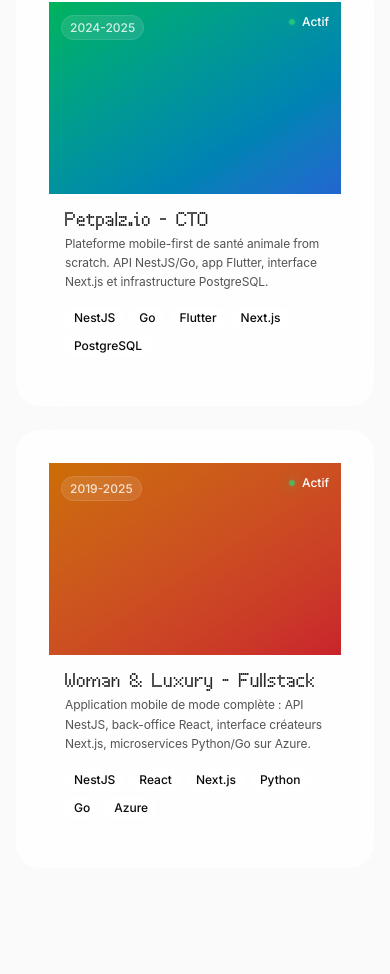
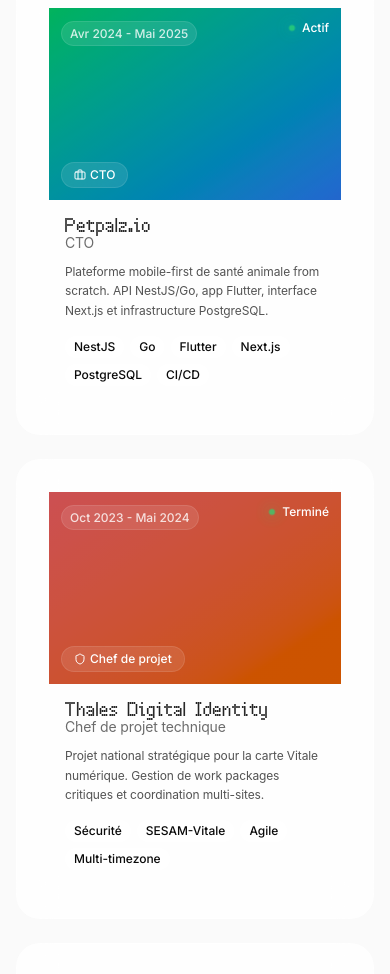
Before and after one commit to MylanAtlani/my_portfolio, a Next.js app: page /en in a window 390 px wide. Shown: the part 3982-4956 px from the top of the page. Built offline with nearby package versions, Linux system fonts and the light colour scheme.

Commit message:
add projects and some animations to the website

```diff
--- a/app/[locale]/page.tsx
+++ b/app/[locale]/page.tsx
@@ -1,11 +1,14 @@
 'use client';
 
 import { useTranslations } from 'next-intl';
-import { ArrowRight, Code2, Zap, Palette, Mail, Download, Github, ExternalLink, Linkedin, Server, Database, Cloud } from 'lucide-react';
+import { ArrowRight, Code2, Zap, Palette, Mail, Download, Github, ExternalLink, Linkedin, Server, Database, Cloud, Award, Users, Globe, Shield, Briefcase, GraduationCap } from 'lucide-react';
 import { ProgressDots } from '@/components/ui/progress-dots';
+import { useInView } from '@/hooks/use-in-view';
 
 export default function HomePage() {
   const t = useTranslations('home');
+  const [techRef, techInView] = useInView({ threshold: 0.3 });
+  const [projectsRef, projectsInView] = useInView({ threshold: 0.1 });
 
   const features = [
     {
@@ -30,28 +33,125 @@
 
   const projects = [
     {
-      title: 'Ciffréo Bona - Lead Developer',
+      title: 'Ciffréo Bona',
+      role: 'Lead Developer',
       description: 'Architecture backend moderne avec Go & NestJS, intégration OpenSearch, pipelines CI/CD et connexion ERP. Latence divisée par 2.',
-      technologies: ['Go', 'NestJS', 'OpenSearch', 'Docker', 'PayXpert'],
+      technologies: ['Go', 'NestJS', 'OpenSearch', 'Docker', 'PayXpert', 'GitHub Actions'],
       status: 'active',
       gradient: 'from-blue-400 to-purple-500',
-      period: '2024-2025'
+      period: 'Déc 2024 - Juin 2025',
+      type: 'Lead Dev',
+      icon: Server
     },
     {
-      title: 'Petpalz.io - CTO',
+      title: 'Petpalz.io',
+      role: 'CTO',
       description: 'Plateforme mobile-first de santé animale from scratch. API NestJS/Go, app Flutter, interface Next.js et infrastructure PostgreSQL.',
-      technologies: ['NestJS', 'Go', 'Flutter', 'Next.js', 'PostgreSQL'],
+      technologies: ['NestJS', 'Go', 'Flutter', 'Next.js', 'PostgreSQL', 'CI/CD'],
       status: 'active',
       gradient: 'from-green-400 to-blue-500',
-      period: '2024-2025'
+      period: 'Avr 2024 - Mai 2025',
+      type: 'CTO',
+      icon: Briefcase
     },
     {
-      title: 'Woman & Luxury - Fullstack',
+      title: 'Thales Digital Identity',
+      role: 'Chef de projet technique',
+      description: 'Projet national stratégique pour la carte Vitale numérique. Gestion de work packages critiques et coordination multi-sites.',
+      technologies: ['Sécurité', 'SESAM-Vitale', 'Agile', 'Multi-timezone'],
+      status: 'completed',
+      gradient: 'from-red-400 to-orange-500',
+      period: 'Oct 2023 - Mai 2024',
+      type: 'Chef de projet',
+      icon: Shield
+    },
+    {
+      title: 'La Plateforme_',
+      role: 'Responsable pédagogique',
+      description: 'Responsable des cursus Cybersécurité, Réseau et Développement. Création contenus, évaluation et suivi des apprenants.',
+      technologies: ['Cybersécurité', 'Réseau IP', 'Pédagogie', 'Evaluation'],
+      status: 'completed',
+      gradient: 'from-purple-400 to-pink-500',
+      period: 'Août 2022 - Oct 2023',
+      type: 'Education',
+      icon: GraduationCap
+    },
+    {
+      title: 'KBRW',
+      role: 'Lead Software Engineer',
+      description: 'Solutions WMS/OMS pour grands groupes (Michelin, LVMH, PSA). Architecture Elixir, NodeJS, React avec déploiement Jenkins.',
+      technologies: ['Elixir', 'NodeJS', 'React', 'SOLR', 'AWS', 'Jenkins'],
+      status: 'completed',
+      gradient: 'from-indigo-400 to-blue-500',
+      period: 'Nov 2020 - Sept 2021',
+      type: 'Lead Dev',
+      icon: Server
+    },
+    {
+      title: 'Woman & Luxury',
+      role: 'Freelance Développeur FullStack',
       description: 'Application mobile de mode complète : API NestJS, back-office React, interface créateurs Next.js, microservices Python/Go sur Azure.',
       technologies: ['NestJS', 'React', 'Next.js', 'Python', 'Go', 'Azure'],
       status: 'active',
       gradient: 'from-orange-400 to-red-500',
-      period: '2019-2025'
+      period: 'Mai 2019 - Mars 2025',
+      type: 'Fullstack',
+      icon: Code2
+    },
+    {
+      title: 'NEXEN Partners',
+      role: 'Architecte informatique',
+      description: 'Scripts Python pour déploiement AWS, documentation architecture réseau nationale SAMU, POCs ReactJS et VueJS.',
+      technologies: ['Python', 'AWS', 'ReactJS', 'VueJS', 'Architecture'],
+      status: 'completed',
+      gradient: 'from-teal-400 to-green-500',
+      period: 'Mars 2020 - Juil 2020',
+      type: 'Stage',
+      icon: Cloud
+    },
+    {
+      title: 'DIZIO LAB',
+      role: 'Chef de projet & Product owner',
+      description: 'Management équipe de 3 développeurs, coordination projets parallèles, audits techniques Android, gestion relations clients.',
+      technologies: ['Management', 'Android', 'Ruby', 'Product Owner'],
+      status: 'completed',
+      gradient: 'from-cyan-400 to-blue-500',
+      period: 'Sept 2019 - Fév 2020',
+      type: 'Management',
+      icon: Users
+    },
+    {
+      title: 'Epitech VR Project',
+      role: 'Développeur chef de projet',
+      description: 'Visite virtuelle école Epitech Marseille avec Unity en collaboration avec 3Drudder. Management équipe de 5 développeurs.',
+      technologies: ['Unity', 'VR', 'C#', 'Management', '3D'],
+      status: 'completed',
+      gradient: 'from-violet-400 to-purple-500',
+      period: 'Mai 2017 - Mai 2018',
+      type: 'Projet étudiant',
+      icon: Award
+    },
+    {
+      title: 'Groupe SII',
+      role: 'Développeur VR',
+      description: 'Établissement pôle VR/AR. Visualisation ordinateur démonté en réalité augmentée avec casque Daqri.',
+      technologies: ['VR', 'AR', 'Daqri', 'Visualisation 3D'],
+      status: 'completed',
+      gradient: 'from-emerald-400 to-teal-500',
+      period: 'Oct 2017 - Fév 2018',
+      type: 'Stage',
+      icon: Globe
+    },
+    {
+      title: 'Friool.com',
+      role: 'Développeur web',
+      description: 'Plateforme de billetterie associative sport. Développement fullstack Ruby on Rails et JavaScript en télétravail.',
+      technologies: ['Ruby on Rails', 'JavaScript', 'Billetterie'],
+      status: 'completed',
+      gradient: 'from-amber-400 to-orange-500',
+      period: 'Juil 2016 - Déc 2016',
+      type: 'Stage',
+      icon: Code2
     }
   ];
 
@@ -215,8 +315,8 @@
         </div>
       </section>
 
-      {/* Technologies Section */}
-      <section className="py-16 sm:py-24 lg:py-32 px-4 sm:px-6 lg:px-8">
+      {/* Technologies Section avec animations */}
+      <section ref={techRef} className="py-16 sm:py-24 lg:py-32 px-4 sm:px-6 lg:px-8">
         <div className="max-w-7xl mx-auto">
           <div className="text-center mb-12 sm:mb-16 lg:mb-20 nothing-animate-slide-up">
             <h2 className="nothing-title text-3xl sm:text-4xl md:text-5xl lg:text-6xl xl:text-7xl font-light mb-4 sm:mb-6">
@@ -227,63 +327,93 @@
 
           <div className="grid md:grid-cols-2 gap-6 sm:gap-8">
             {technologies.map((tech, index) => (
-              <div key={tech.name} className="nothing-card">
+              <div
+                key={tech.name}
+                className={`nothing-card transform transition-all duration-700 ${
+                  techInView
+                    ? 'translate-y-0 opacity-100'
+                    : 'translate-y-8 opacity-0'
+                }`}
+                style={{
+                  transitionDelay: `${index * 150}ms`
+                }}
+              >
                 <div className="flex items-center justify-between mb-4">
                   <span className="nothing-text font-medium text-sm sm:text-base">{tech.name}</span>
                   <span className="nothing-text text-xs sm:text-sm opacity-60">{tech.level}%</span>
                 </div>
 
-                {/* Barre de progression en dots Nothing OS */}
-                <ProgressDots percentage={tech.level} delay={index * 100} />
+                {/* Barre de progression en dots Nothing OS avec animation */}
+                <ProgressDots
+                  percentage={tech.level}
+                  delay={techInView ? index * 100 : 0}
+                  animate={techInView}
+                />
               </div>
             ))}
           </div>
         </div>
       </section>
 
-      {/* Projects Section */}
-      <section className="py-16 sm:py-24 lg:py-32 px-4 sm:px-6 lg:px-8">
+      {/* Projects Section avec animations */}
+      <section ref={projectsRef} className="py-16 sm:py-24 lg:py-32 px-4 sm:px-6 lg:px-8">
         <div className="max-w-7xl mx-auto">
           {/* Section Header */}
           <div className="text-center mb-12 sm:mb-16 lg:mb-20 nothing-animate-slide-up">
             <h2 className="nothing-title text-3xl sm:text-4xl md:text-5xl lg:text-6xl xl:text-7xl font-light mb-4 sm:mb-6">
-              Projets Récents
+              Projets & Missions
             </h2>
             <div className="w-16 sm:w-20 lg:w-24 h-0.5 sm:h-1 nothing-gradient-orange mx-auto rounded-full mb-6 sm:mb-8"></div>
             <p className="nothing-text text-sm sm:text-lg md:text-xl max-w-xs sm:max-w-2xl lg:max-w-3xl mx-auto opacity-70 px-4 sm:px-0">
               <span className="hidden sm:inline">
-                Missions récentes en tant que Lead Dev et CTO : architecture backend, refonte et infrastructures scalables
+                8 ans d'expérience en Lead Dev, CTO et architecture backend - Des startups aux grands groupes
               </span>
               <span className="sm:hidden">
-                Missions Lead Dev et CTO récentes
+                8 ans d'expérience Lead Dev et CTO
               </span>
             </p>
           </div>
 
           {/* Projects Grid */}
           <div className="grid lg:grid-cols-3 md:grid-cols-2 gap-6 sm:gap-8">
-            {projects.map((project, index) => (
+            {projects.map((project, index) => {
+              const IconComponent = project.icon;
+              return (
                 <div
-                key={project.title}
-                className="nothing-card group overflow-hidden p-0"
+                  key={`${project.title}-${project.period}`}
+                  className={`nothing-card group overflow-hidden p-0 transform transition-all duration-700 ${
+                    projectsInView
+                      ? 'translate-y-0 opacity-100 scale-100'
+                      : 'translate-y-12 opacity-0 scale-95'
+                  }`}
                   style={{
-                  animationDelay: `${index * 200}ms`,
-                  animation: 'nothing-slide-up 0.8s ease-out'
+                    transitionDelay: `${index * 150}ms`
                   }}
                 >
-                {/* Project Image/Preview */}
+                  {/* Project Header */}
                   <div className={`h-48 sm:h-56 lg:h-64 bg-gradient-to-br ${project.gradient} relative overflow-hidden`}>
                     <div className="absolute inset-0 bg-black/20 group-hover:bg-black/40 transition-all duration-300"></div>
+
+                    {/* Status & Type */}
                     <div className="absolute top-3 sm:top-4 right-3 sm:right-4 flex items-center space-x-1.5 sm:space-x-2">
-                    <div className={`nothing-status scale-75 sm:scale-100 ${project.status === 'active' ? 'bg-(--nothing-green)' : 'bg-(--nothing-yellow)'}`}></div>
+                      <div className={`nothing-status scale-75 sm:scale-100 ${project.status === 'active' ? 'bg-(--nothing-green)' : 'bg-(--nothing-blue)'}`}></div>
                       <span className="text-white text-xs font-medium">
-                      {project.status === 'active' ? 'Actif' : 'Dev'}
+                        {project.status === 'active' ? 'Actif' : 'Terminé'}
                       </span>
                     </div>
 
+                    {/* Period */}
                     <div className="absolute top-3 sm:top-4 left-3 sm:left-4">
                       <span className="text-white/80 text-xs font-medium px-2 py-1 nothing-glass rounded-full">
                         {project.period}
+                      </span>
+                    </div>
+
+                    {/* Type Badge */}
+                    <div className="absolute bottom-3 sm:bottom-4 left-3 sm:left-4">
+                      <span className="text-white text-xs font-medium px-3 py-1 nothing-glass rounded-full flex items-center space-x-1">
+                        <IconComponent className="w-3 h-3" />
+                        <span>{project.type}</span>
                       </span>
                     </div>
 
@@ -302,7 +432,10 @@
 
                   {/* Project Info */}
                   <div className="p-4 sm:p-6 lg:p-8">
-                  <h3 className="nothing-title text-lg sm:text-xl font-light mb-2 sm:mb-3">{project.title}</h3>
+                    <div className="mb-2">
+                      <h3 className="nothing-title text-lg sm:text-xl font-light">{project.title}</h3>
+                      <p className="nothing-text text-sm opacity-60">{project.role}</p>
+                    </div>
                     <p className="nothing-text text-xs sm:text-sm opacity-70 mb-4 sm:mb-6 leading-relaxed">
                       {project.description}
                     </p>
@@ -320,7 +453,8 @@
                     </div>
                   </div>
                 </div>
-            ))}
+              );
+            })}
           </div>
         </div>
       </section>
--- /dev/null
+++ b/hooks/use-in-view.ts
@@ -0,0 +1,52 @@
+'use client';
+
+import { useEffect, useRef, useState } from 'react';
+
+interface UseInViewOptions {
+  threshold?: number;
+  rootMargin?: string;
+  triggerOnce?: boolean;
+}
+
+export function useInView(options: UseInViewOptions = {}) {
+  const [isInView, setIsInView] = useState(false);
+  const [hasTriggered, setHasTriggered] = useState(false);
+  const ref = useRef<HTMLElement>(null);
+
+  const { threshold = 0.1, rootMargin = '0px', triggerOnce = true } = options;
+
+  useEffect(() => {
+    const element = ref.current;
+    if (!element) return;
+
+    const observer = new IntersectionObserver(
+      ([entry]) => {
+        const inView = entry.isIntersecting;
+
+        if (inView) {
+          setIsInView(true);
+          if (triggerOnce) {
+            setHasTriggered(true);
+          }
+        } else if (!triggerOnce) {
+          setIsInView(false);
+        }
+      },
+      {
+        threshold,
+        rootMargin,
+      }
+    );
+
+    observer.observe(element);
+
+    return () => {
+      observer.unobserve(element);
+    };
+  }, [threshold, rootMargin, triggerOnce]);
+
+  // Si triggerOnce est true et qu'on a déjà trigger, retourner true
+  const shouldShow = triggerOnce ? (hasTriggered || isInView) : isInView;
+
+  return [ref, shouldShow] as const;
+}
```
Also changed, not shown: components/ui/progress-dots.tsx (+34 -9 lines). Lines whose indentation alone changed are shown as unchanged.
